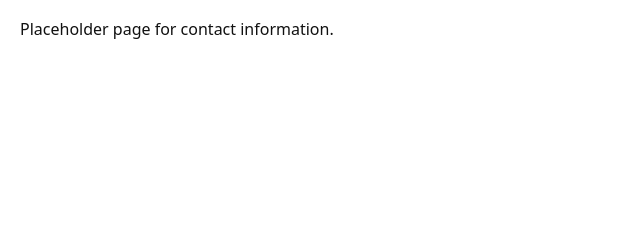
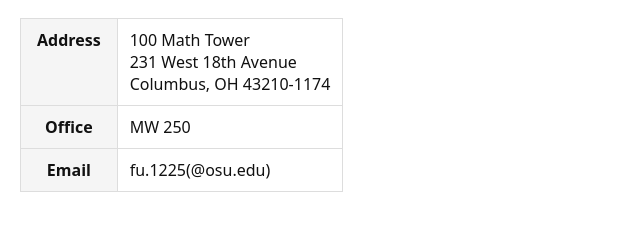
Before and after one commit to tedfuyk/tedfuyk.github.io, a plain HTML site: page contact.html in a window 1280 px wide. Shown: the part 124-354 px from the top of the page, without its empty margins (0-640 px from the left). Drawn offline with Linux system fonts and the light colour scheme.

Commit message:
Add content for Courses and Contact

```diff
--- a/contact.html
+++ b/contact.html
@@ -11,6 +11,19 @@
     </nav>
 
     <h1>Contact</h1>
-    <p>Placeholder page for contact information.</p>
+    <table class="contact-table">
+        <tr>
+            <th>Address</th>
+            <td>100 Math Tower<br/>231 West 18th Avenue<br/>Columbus, OH 43210-1174</td>
+        </tr>
+        <tr>
+            <th>Office</th>
+            <td>MW 250</td>
+        </tr>
+        <tr>
+            <th>Email</th>
+            <td>fu.1225(@osu.edu)</td>
+        </tr>
+    </table>
 </body>
 </html>
--- a/css/style.css
+++ b/css/style.css
@@ -6,3 +6,9 @@
 
 /* Utility */
 h1 { margin-top:0 }
+
+/* Contact table styles */
+.contact-table { border-collapse: collapse; width: auto; max-width:600px; margin: 0 0 20px 0 }
+.contact-table th, .contact-table td { border: 1px solid #ddd; padding: 10px 12px; text-align: left; vertical-align: top }
+.contact-table th { background: #f5f5f5; width:30%; font-weight:600; text-align:center }
+.contact-table td { background: #fff }
```
Also changed, not shown: courses.html (+18 -0 lines).
